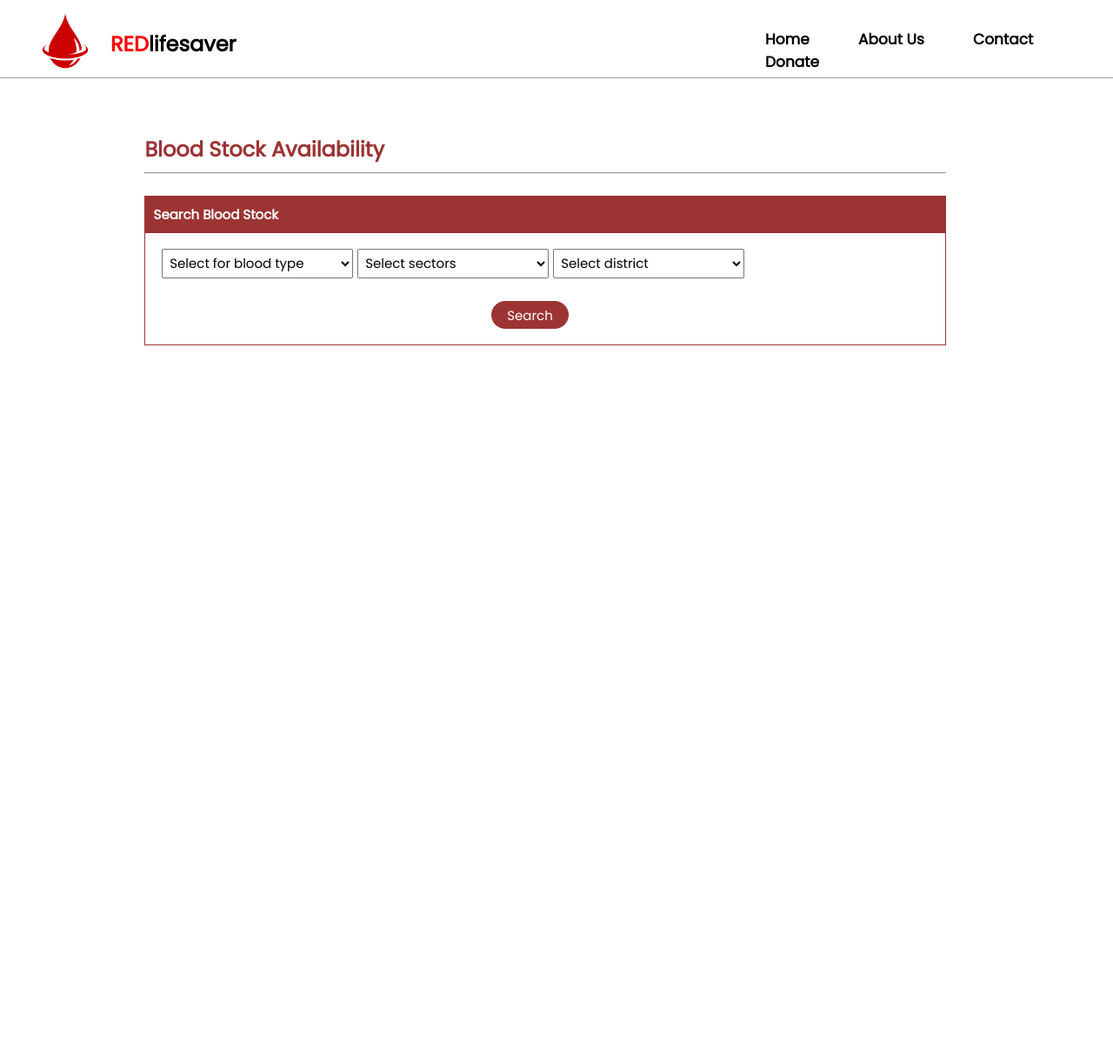
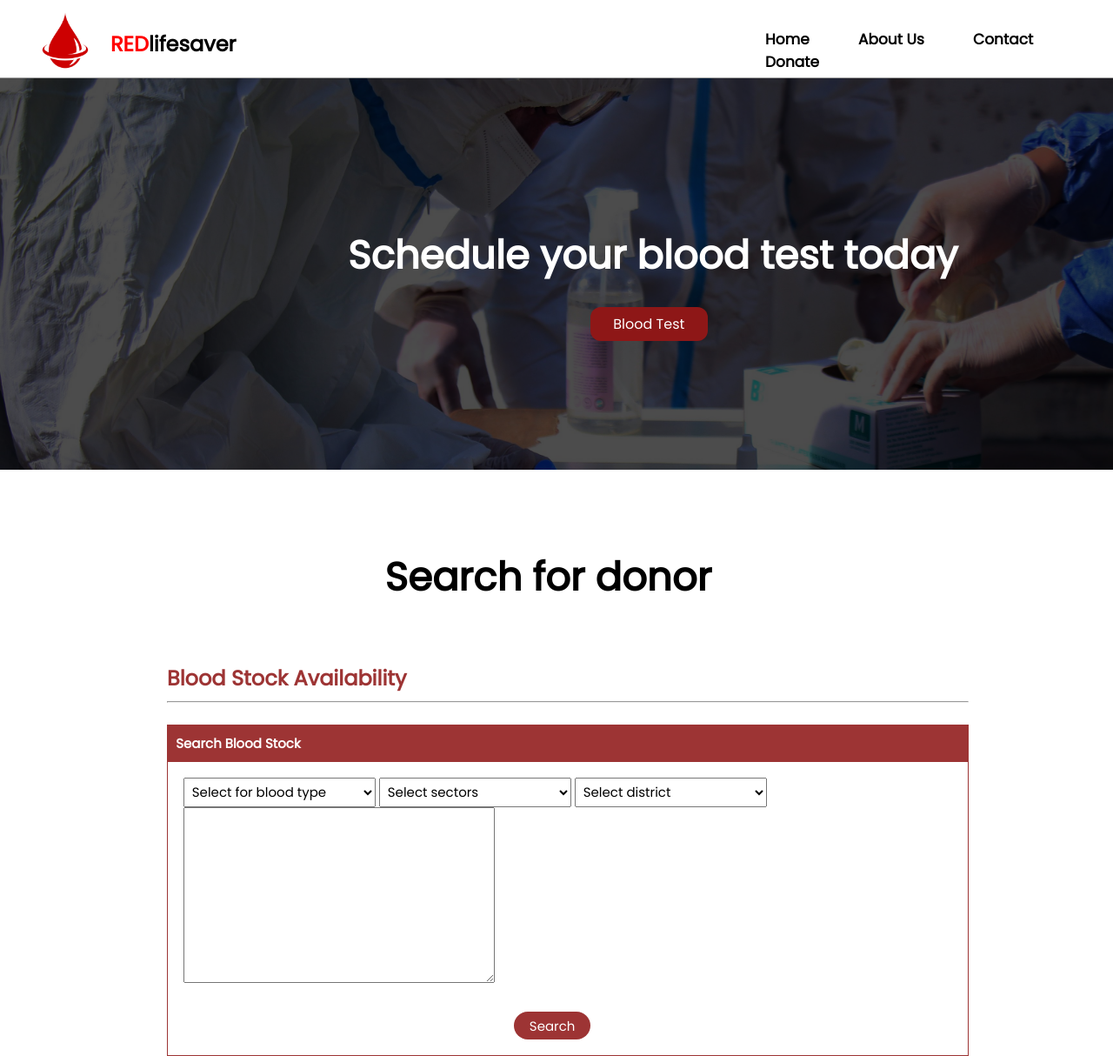
Before and after one commit to tusharn3115/BLOOD-DONATION, a PHP site: page /getBlood.php in a window 1280 px wide. Shown: the whole page at 87% size. Before the commit the page ends 397 px from the top, so only its background shows below. Run offline with PHP 8.4, Linux system fonts and the light colour scheme.

Commit message:
getblood changes and blood test added

```diff
--- a/getBlood.php
+++ b/getBlood.php
@@ -5,7 +5,7 @@
     <meta name="viewport" content="width=device-width, initial-scale=1.0">
     <title>Document</title>
     <link rel="stylesheet" href="./userSideCss/style.css?v=8">
-    <link rel="stylesheet" href="./userSideCss/getBlood.css?v=9">
+    <link rel="stylesheet" href="./userSideCss/getBlood.css?v=11">
 </head>
 <body>
 
@@ -31,6 +31,23 @@
             </div>
         </header>
 
+
+    <div class="donationImg1">
+        <div class="black"></div>
+        <h2>Schedule your blood test today</h2>
+        <h4><button>Blood Test</button></h4>
+        <img src="./userSideImg/getblood.jpg" alt="error">
+    </div>
+
+    <div class="FormHeading1">
+        <h1>Search for donor</h1>
+    </div>
+
+
+
+
+
+        <!-- MAIN SECTION -->
 <section class="register">
 <h1>Blood Stock Availability</h1>
 <hr>
@@ -65,11 +82,15 @@
     <select name="district" id="">
         <option value="">Select district</option>
         <option value="">Chandigarh</option>
+        <option value="">Panchkula</option>
     </select>
-<br>
+
+    <textarea name="" id="" cols="30" rows="10"></textarea>
+    <br>
     <button>Search</button>
     </form>
 </div>
 </section>
+
 </body>
 </html>
--- a/userSideCss/getBlood.css
+++ b/userSideCss/getBlood.css
@@ -1,3 +1,72 @@
+/* blood test css*/
+
+.donationImg1 {
+  /* border: 2px solid black; */
+  width: 100%;
+  height: 450px;
+  overflow: hidden;
+  position: relative;
+}
+
+.black {
+  width: 100%;
+  height: 450px;
+  background-color: black;
+  opacity: 0.7;
+  position: absolute;
+}
+
+.donationImg1 img {
+  width: 100%;
+  height: 800px;
+}
+
+.donationImg1 h2 {
+  color: white;
+  position: absolute;
+  text-align: center;
+  padding: 170px;
+  margin-left: 230px;
+  font-size: 45px;
+}
+
+.donationImg1 h4 {
+  color: white;
+  position: absolute;
+  text-align: center;
+  padding: 170px;
+  margin-top: 100px;
+  margin-left: 511px;
+  font-size: 16px;
+  font-weight: lighter;
+}
+
+.donationImg1 h4 button{
+  width: 140%;
+  margin-top: -15%;
+  margin-left: -2%;
+  padding: 7px;
+  background-color: rgb(142, 23, 23);
+  border-radius: 12px;
+  color: white;
+  font-size: 16px;
+  border: none;
+  cursor: pointer;
+}
+
+.FormHeading1 h1 {
+  margin-top: 90px;
+  margin-left: -1.5%;
+  text-align: center;
+  font-size: 45px;
+}
+
+
+
+
+
+
+/* getBlood register */
 .register{
     height:100%;
     display:block;
@@ -12,8 +81,8 @@
     }
 
     .register{
-      margin-left: 13%;
-      margin-right: 15%;
+      margin-left: 15%;
+      margin-right: 13%;
     }
 
     .register h3{
```
Also changed, not shown: adminPanel/admin.php (added, +11 -0 lines), sendMail.php (added), userSideImg/getblood.jpg (added).
